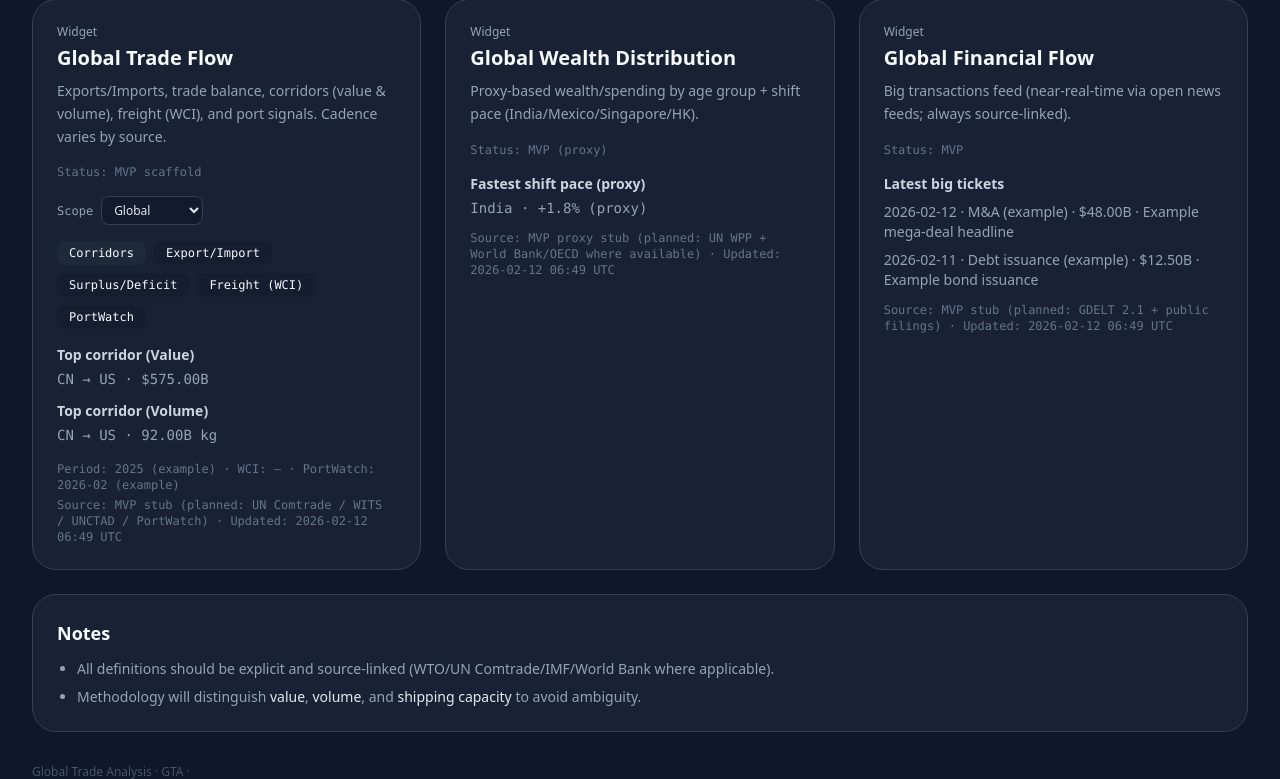
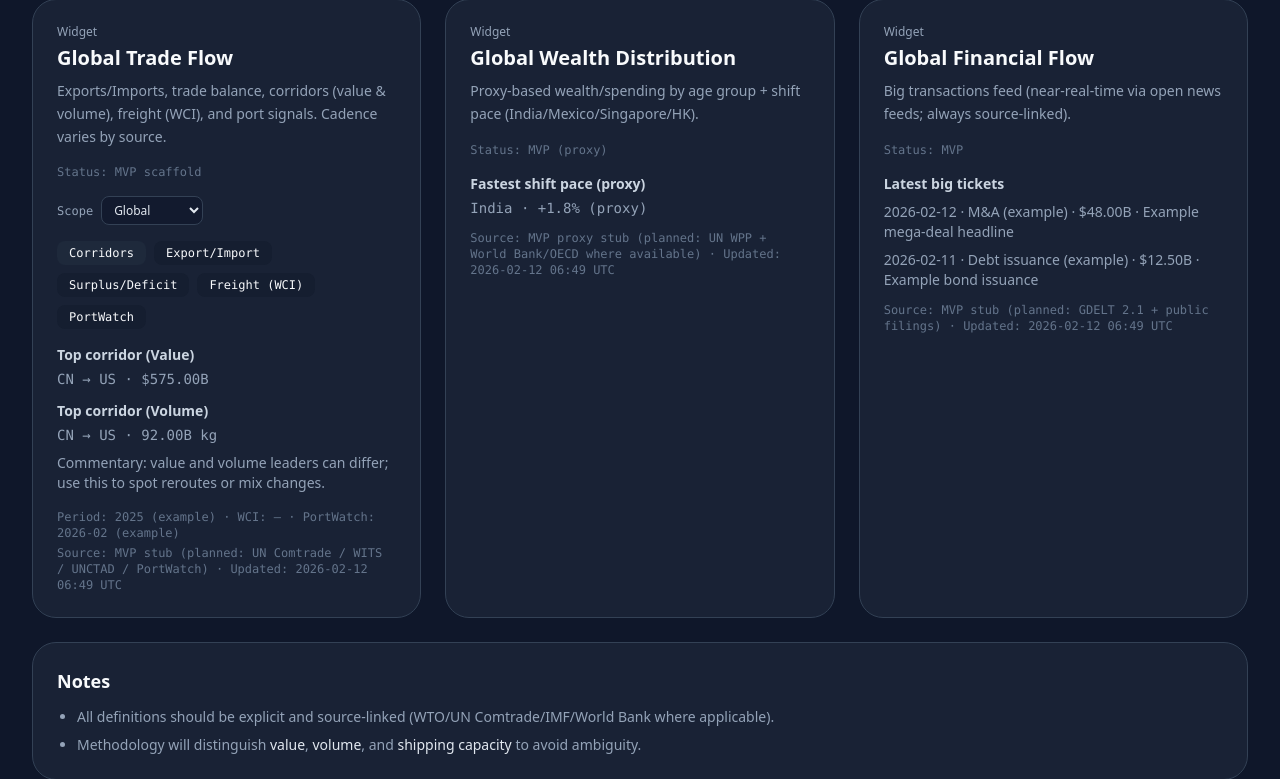
Before and after one commit to linguiben/global-trade-analysis, a FastAPI app: template app/web/templates/dashboard.html in a window 1280 px wide. Shown: the part 377-1156 px from the top of the page. Run offline with FastAPI, Linux system fonts and the light colour scheme; the template is opened without the code that fills it, so the values that code supplies are empty; some libraries are stand-ins or nearby versions.

Commit message:
Add per-tab commentary to Global Trade Flow panels

```diff
--- a/app/web/templates/dashboard.html
+++ b/app/web/templates/dashboard.html
@@ -76,6 +76,7 @@
             <div id="trade_value_top" class="text-slate-400 text-sm mt-1 font-mono">Loading…</div>
             <div class="text-slate-300 font-semibold mt-3">Top corridor (Volume)</div>
             <div id="trade_volume_top" class="text-slate-400 text-sm mt-1 font-mono">Loading…</div>
+            <div id="trade_corridors_commentary" class="text-slate-400 text-sm mt-2"></div>
           </div>
 
           <div id="trade_panel_exim" class="trade-panel hidden">
@@ -89,11 +90,13 @@
                 <div id="trade_import" class="text-slate-400 text-sm mt-1 font-mono">—</div>
               </div>
             </div>
+            <div id="trade_exim_commentary" class="text-slate-400 text-sm mt-2"></div>
           </div>
 
           <div id="trade_panel_balance" class="trade-panel hidden">
             <div class="text-slate-300 font-semibold">Trade balance</div>
             <div id="trade_balance" class="text-slate-400 text-sm mt-1 font-mono">—</div>
+            <div id="trade_balance_commentary" class="text-slate-400 text-sm mt-2"></div>
           </div>
 
           <div id="trade_panel_wci" class="trade-panel hidden">
@@ -105,6 +108,7 @@
           <div id="trade_panel_portwatch" class="trade-panel hidden">
             <div class="text-slate-300 font-semibold">IMF PortWatch</div>
             <div id="trade_portwatch" class="text-slate-400 text-sm mt-1 font-mono">—</div>
+            <div id="trade_portwatch_commentary" class="text-slate-400 text-sm mt-2"></div>
           </div>
 
           <div id="trade_period" class="text-xs text-slate-500 mt-4 font-mono"></div>
@@ -196,13 +200,31 @@
         document.getElementById('trade_import').textContent = d.import_usd != null ? `$${fmtUSD(d.import_usd)}` : '—';
         document.getElementById('trade_balance').textContent = d.trade_balance_usd != null ? fmtSignedUSD(d.trade_balance_usd) : '—';
 
+        // --- per-tab commentary ---
+        const corridorsNote = v || vol
+          ? `Commentary: value and volume leaders can differ; use this to spot reroutes or mix changes.`
+          : `Commentary: corridor leaders will appear once data is available.`;
+        document.getElementById('trade_corridors_commentary').textContent = corridorsNote;
+
+        const bal = d.trade_balance_usd;
+        const eximNote = (d.export_usd != null && d.import_usd != null)
+          ? `Commentary: ${geo} is currently a ${bal != null && bal >= 0 ? 'net exporter' : 'net importer'} in this period.`
+          : `Commentary: export/import will populate once data is available.`;
+        document.getElementById('trade_exim_commentary').textContent = eximNote;
+
+        const balanceNote = (bal != null)
+          ? `Commentary: ${bal >= 0 ? 'surplus' : 'deficit'} equals export minus import (simple identity).`
+          : `Commentary: balance will populate once data is available.`;
+        document.getElementById('trade_balance_commentary').textContent = balanceNote;
+
         const wci = TRADE_DATA.wci || {};
         const wciLine = wci.value_usd_per_40ft != null ? `$${wci.value_usd_per_40ft}/40ft` : '—';
         document.getElementById('trade_wci').textContent = `${wciLine}`;
-        document.getElementById('trade_wci_commentary').textContent = wci.commentary || '';
+        document.getElementById('trade_wci_commentary').textContent = wci.commentary || 'Commentary: auto-extracted from source.';
 
         const pw = TRADE_DATA.portwatch || {};
         document.getElementById('trade_portwatch').textContent = pw.commentary || '—';
+        document.getElementById('trade_portwatch_commentary').textContent = `Commentary: port signals help validate whether trade changes are demand-led or capacity-led.`;
 
         document.getElementById('trade_period').textContent = `Period: ${d.period || '—'} · WCI: ${wci.period || '—'} · PortWatch: ${pw.period || '—'}`;
         document.getElementById('trade_source').textContent = `Source: ${TRADE_DATA.source} · Updated: ${TRADE_DATA.updated_at}`;
```
